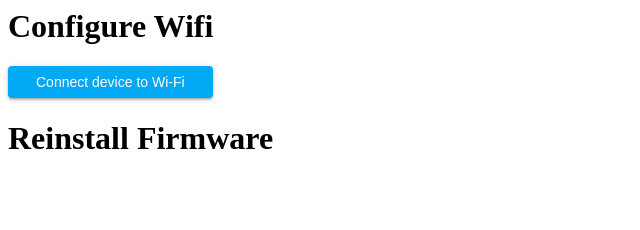
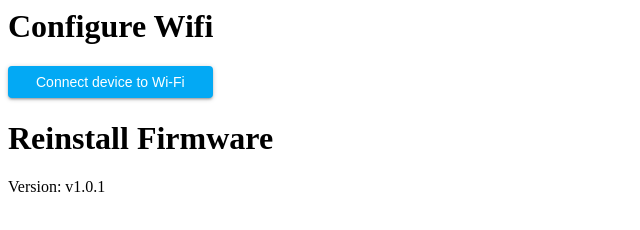
Before and after one commit to blueacro/reefvolt-dcbuddy, a plain HTML site: page index.html in a window 1280 px wide. Shown: the whole page, without its empty margins (0-640 px from the left). Drawn offline with Linux system fonts and the light colour scheme.

Commit message:
Deploying to gh-pages from @ blueacro/reefvolt-dcbuddy@b1d46feeab48a3f2abfbb4b7f4ba3087a34e42a5 🚀

```diff
--- a/index.html
+++ b/index.html
@@ -14,5 +14,6 @@
     <h1>Reinstall Firmware</h1>
     <esp-web-install-button
       manifest="https://blueacro.github.io/reefvolt-dcbuddy/manifest.json"></esp-web-install-button>
+    <div>Version: v1.0.1</div>
   </body>
 </html>
```
Also changed, not shown: 1 other file.
